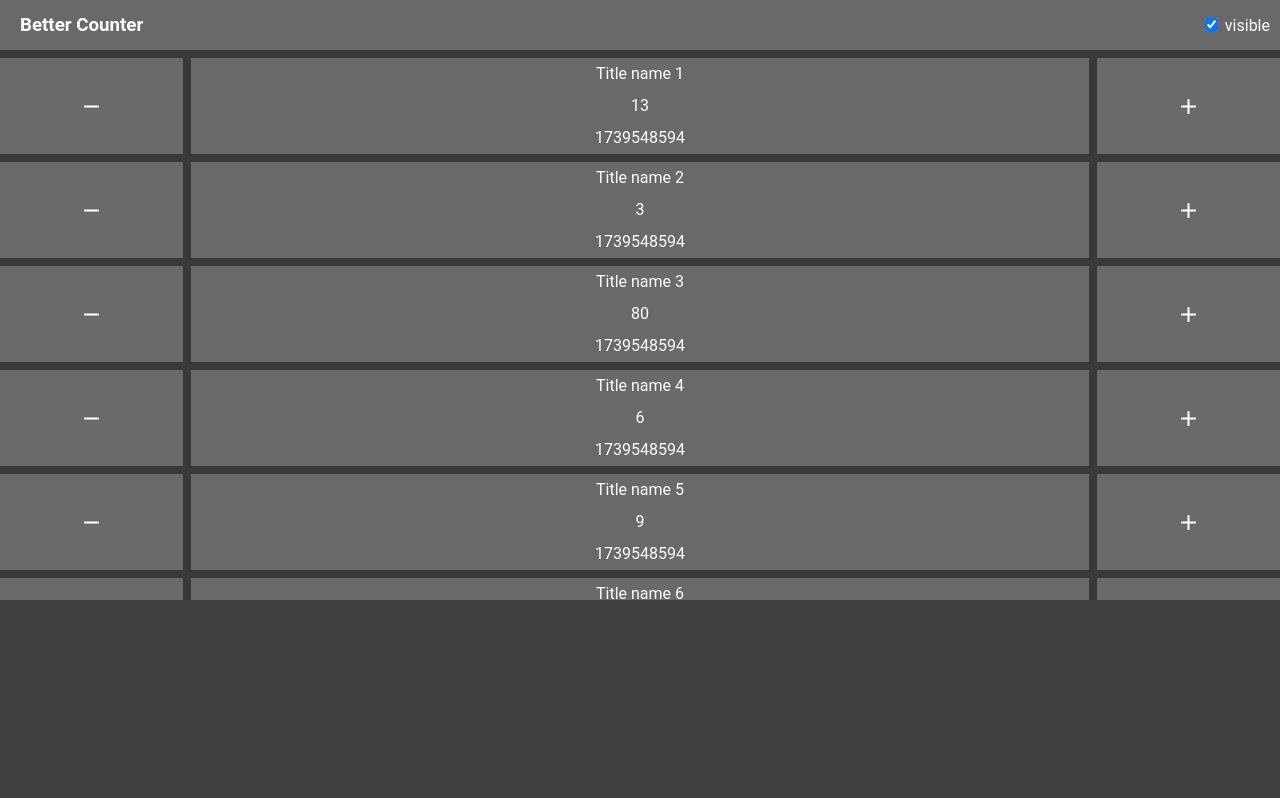
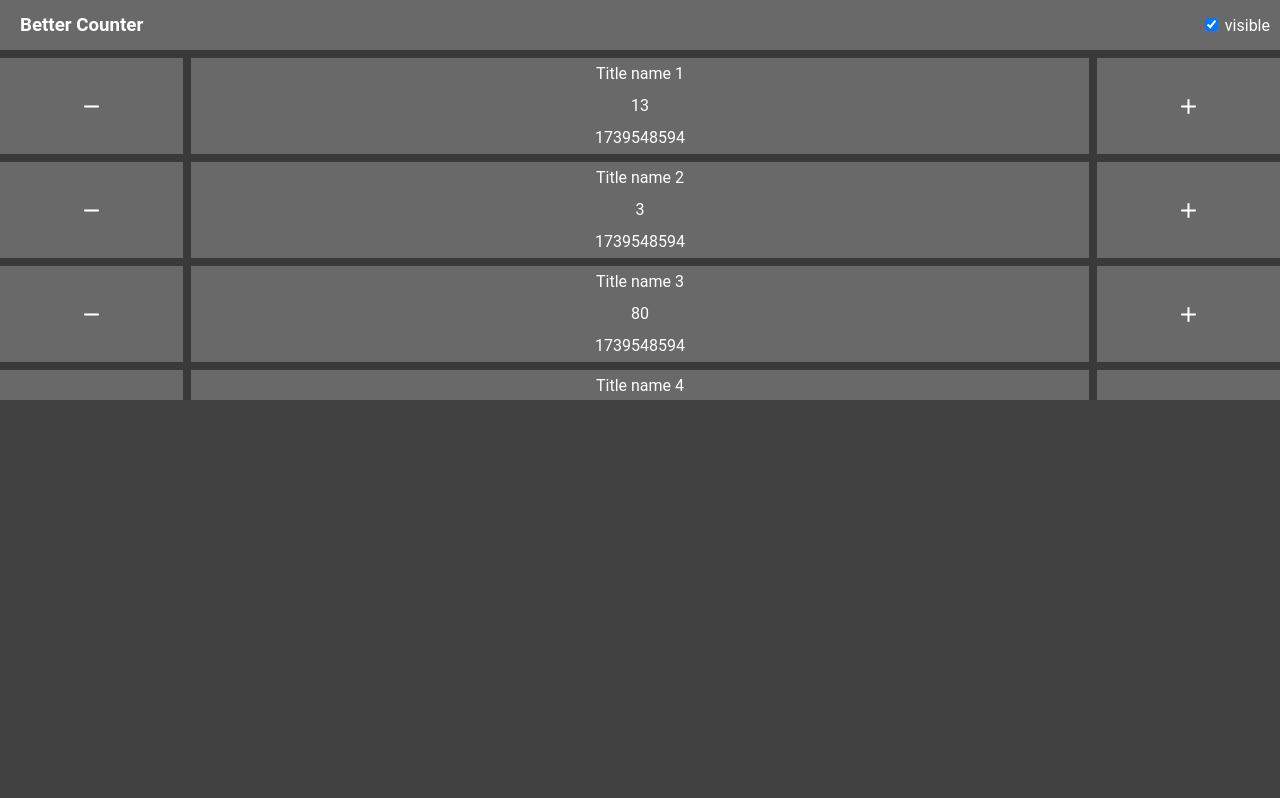
Before and after one commit to Roohollah81/better-counter, a SvelteKit app in the folder my-app/: page / in a window 1280 px wide. Shown: the top 798 px of the page. Built offline with nearby package versions, Linux system fonts and the light colour scheme.

Commit message:
increase sidebar height

```diff
--- a/my-app/src/routes/+page.svelte
+++ b/my-app/src/routes/+page.svelte
@@ -87,7 +87,7 @@
 		right: 0;
 		bottom: 0;
 		color: white;
-		height: 200px;
+		height: 400px;
 		position: fixed;
 		animation: all 0.2s;
 		background-color: #414141;
```
